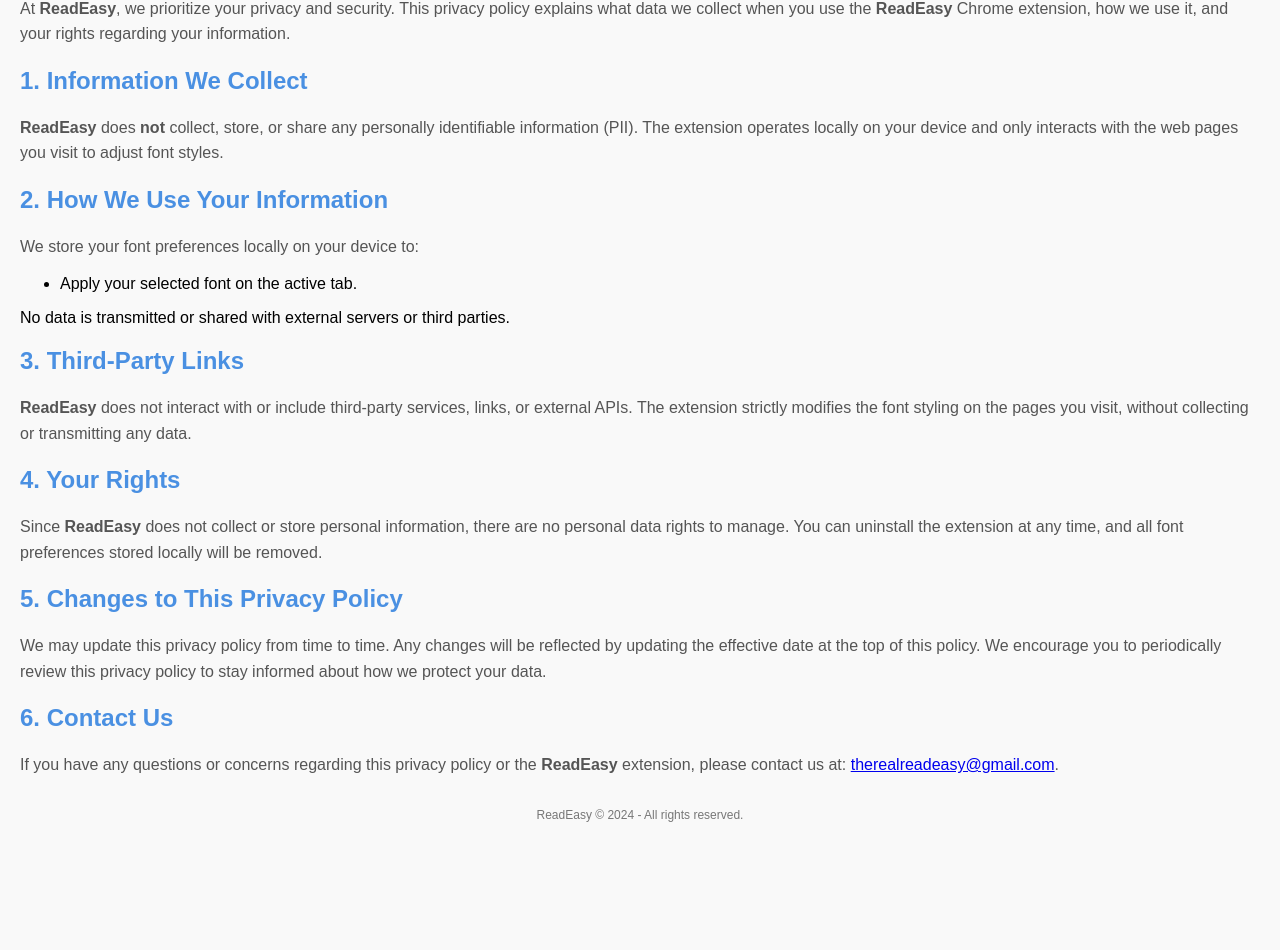
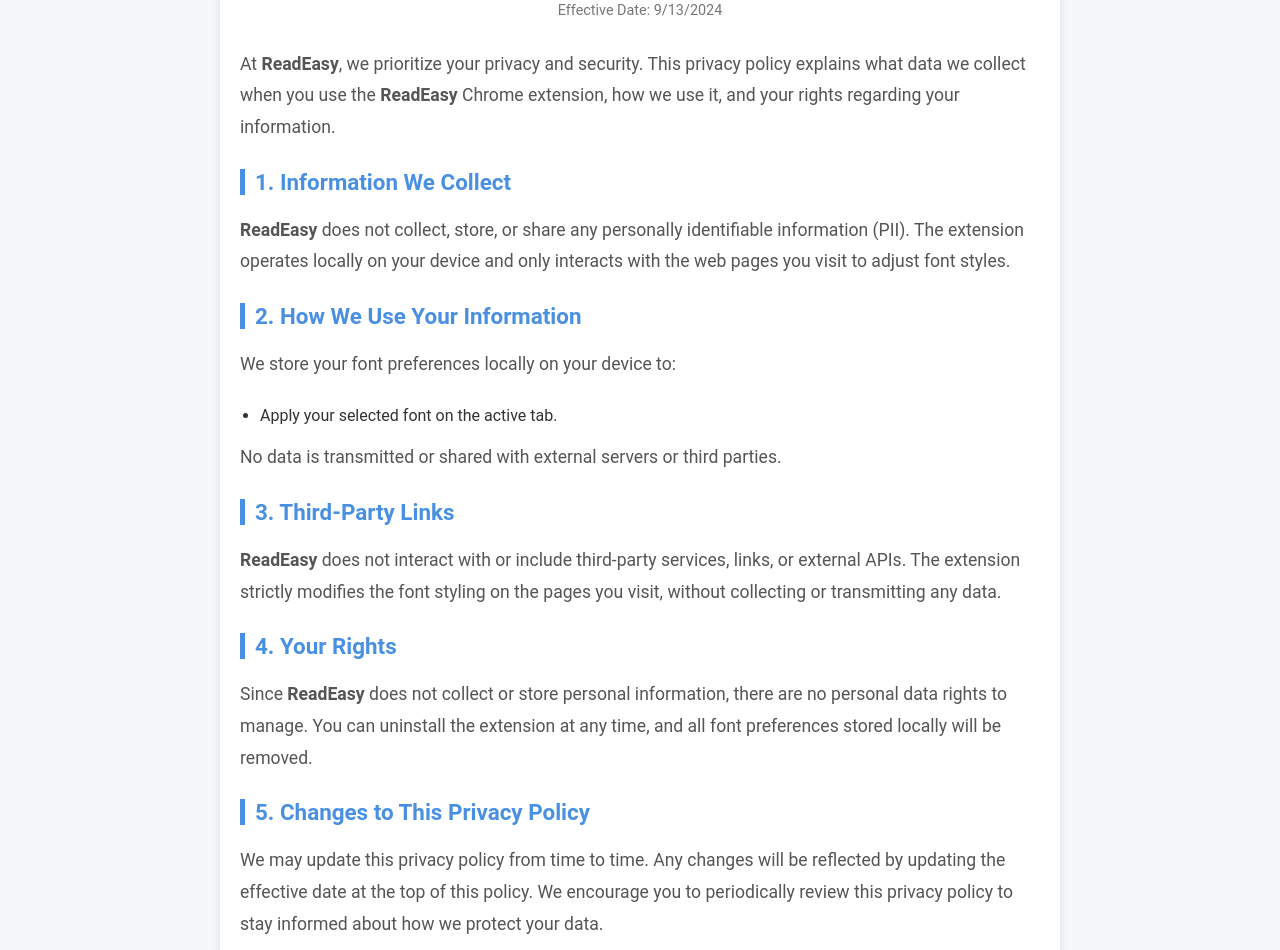
Before and after one commit to leroyomey/readeasy, a plain HTML site: page index.html in a window 1280 px wide. Shown: the part 152-1102 px from the top of the page. Before the commit the page ends 994 px from the top, so only its background shows below. Drawn offline with Linux system fonts and the light colour scheme.

Commit message:
Update index.html

```diff
--- a/index.html
+++ b/index.html
@@ -3,81 +3,134 @@
 <head>
   <meta charset="UTF-8">
   <meta name="viewport" content="width=device-width, initial-scale=1.0">
-  <title>ReadEasy Privacy Policy</title>
+  <title>Privacy Policy - ReadEasy</title>
   <style>
+    /* Global styles */
     body {
-      font-family: Arial, sans-serif;
+      font-family: 'Roboto', sans-serif;
       margin: 0;
+      padding: 0;
+      background-color: #f5f7fa;
+      color: #333;
+    }
+
+    /* Container for content */
+    .container {
+      max-width: 800px;
+      margin: 50px auto;
       padding: 20px;
-      background-color: #f9f9f9;
+      background-color: #ffffff;
+      box-shadow: 0 4px 8px rgba(0, 0, 0, 0.1);
+      border-radius: 10px;
     }
+
+    /* Header styling */
     h1 {
-      color: #333;
       text-align: center;
+      color: #4a90e2;
+      font-size: 2.5em;
+      margin-bottom: 10px;
     }
+
+    /* Date styling */
+    .date {
+      text-align: center;
+      color: #777;
+      font-size: 0.9em;
+      margin-bottom: 30px;
+    }
+
+    /* Section title styling */
     h2 {
-      color: #4A90E2;
+      color: #4a90e2;
+      font-size: 1.4em;
+      border-left: 5px solid #4a90e2;
+      padding-left: 10px;
+      margin-bottom: 20px;
     }
+
+    /* Paragraph styling */
     p {
+      line-height: 1.8;
+      font-size: 1.1em;
       color: #555;
-      line-height: 1.6;
+      margin-bottom: 25px;
     }
+
+    /* List styling */
+    ul {
+      padding-left: 20px;
+      list-style-type: disc;
+    }
+
+    /* Email link styling */
+    a {
+      color: #4a90e2;
+      text-decoration: none;
+      font-weight: bold;
+    }
+
+    a:hover {
+      text-decoration: underline;
+    }
+
+    /* Footer styling */
     footer {
-      margin-top: 30px;
       text-align: center;
-      font-size: 12px;
+      margin-top: 40px;
+      font-size: 0.9em;
       color: #777;
+    }
+
+    /* Improve mobile responsiveness */
+    @media (max-width: 768px) {
+      .container {
+        padding: 15px;
+        margin: 20px;
+      }
+      h1 {
+        font-size: 2em;
+      }
+      p {
+        font-size: 1em;
+      }
     }
   </style>
 </head>
 <body>
 
-  <h1>Privacy Policy for ReadEasy</h1>
+  <div class="container">
+    <h1>Privacy Policy for ReadEasy</h1>
+    <div class="date">Effective Date: 9/13/2024</div>
 
-  <h2>Effective Date: [9/13/2024]</h2>
+    <p>At <strong>ReadEasy</strong>, we prioritize your privacy and security. This privacy policy explains what data we collect when you use the <strong>ReadEasy</strong> Chrome extension, how we use it, and your rights regarding your information.</p>
 
-  <p>
-    At <strong>ReadEasy</strong>, we prioritize your privacy and security. This privacy policy explains what data we collect when you use the <strong>ReadEasy</strong> Chrome extension, how we use it, and your rights regarding your information.
-  </p>
+    <h2>1. Information We Collect</h2>
+    <p><strong>ReadEasy</strong> does not collect, store, or share any personally identifiable information (PII). The extension operates locally on your device and only interacts with the web pages you visit to adjust font styles.</p>
 
-  <h2>1. Information We Collect</h2>
-  <p>
-    <strong>ReadEasy</strong> does <strong>not</strong> collect, store, or share any personally identifiable information (PII). The extension operates locally on your device and only interacts with the web pages you visit to adjust font styles.
-  </p>
-
-  <h2>2. How We Use Your Information</h2>
-  <p>
-    We store your font preferences locally on your device to:
+    <h2>2. How We Use Your Information</h2>
+    <p>We store your font preferences locally on your device to:</p>
     <ul>
       <li>Apply your selected font on the active tab.</li>
     </ul>
-    No data is transmitted or shared with external servers or third parties.
-  </p>
+    <p>No data is transmitted or shared with external servers or third parties.</p>
 
-  <h2>3. Third-Party Links</h2>
-  <p>
-    <strong>ReadEasy</strong> does not interact with or include third-party services, links, or external APIs. The extension strictly modifies the font styling on the pages you visit, without collecting or transmitting any data.
-  </p>
+    <h2>3. Third-Party Links</h2>
+    <p><strong>ReadEasy</strong> does not interact with or include third-party services, links, or external APIs. The extension strictly modifies the font styling on the pages you visit, without collecting or transmitting any data.</p>
 
-  <h2>4. Your Rights</h2>
-  <p>
-    Since <strong>ReadEasy</strong> does not collect or store personal information, there are no personal data rights to manage. You can uninstall the extension at any time, and all font preferences stored locally will be removed.
-  </p>
+    <h2>4. Your Rights</h2>
+    <p>Since <strong>ReadEasy</strong> does not collect or store personal information, there are no personal data rights to manage. You can uninstall the extension at any time, and all font preferences stored locally will be removed.</p>
 
-  <h2>5. Changes to This Privacy Policy</h2>
-  <p>
-    We may update this privacy policy from time to time. Any changes will be reflected by updating the effective date at the top of this policy. We encourage you to periodically review this privacy policy to stay informed about how we protect your data.
-  </p>
+    <h2>5. Changes to This Privacy Policy</h2>
+    <p>We may update this privacy policy from time to time. Any changes will be reflected by updating the effective date at the top of this policy. We encourage you to periodically review this privacy policy to stay informed about how we protect your data.</p>
 
-  <h2>6. Contact Us</h2>
-  <p>
-    If you have any questions or concerns regarding this privacy policy or the <strong>ReadEasy</strong> extension, please contact us at:
-    <a href="mailto:therealreadeasy@gmail.com">therealreadeasy@gmail.com</a>.
-  </p>
+    <h2>6. Contact Us</h2>
+    <p>If you have any questions or concerns regarding this privacy policy or the <strong>ReadEasy</strong> extension, please contact us at: <a href="mailto:therealreadeasy@gmail.com">therealreadeasy@gmail.com</a>.</p>
 
-  <footer>
-    ReadEasy &copy; 2024 - All rights reserved.
-  </footer>
+    <footer>
+      ReadEasy © 2024 - All rights reserved.
+    </footer>
+  </div>
 
 </body>
 </html>
```
